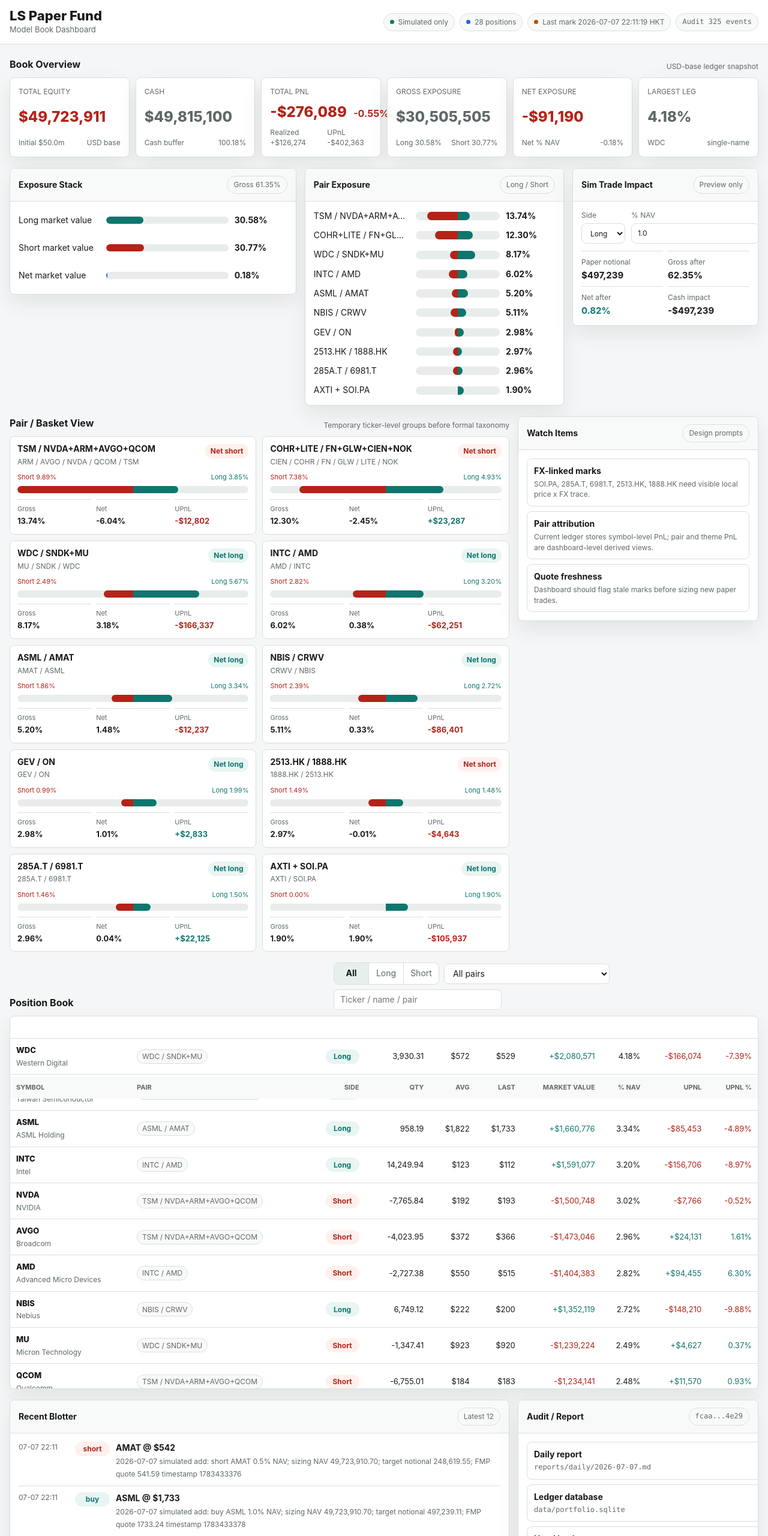
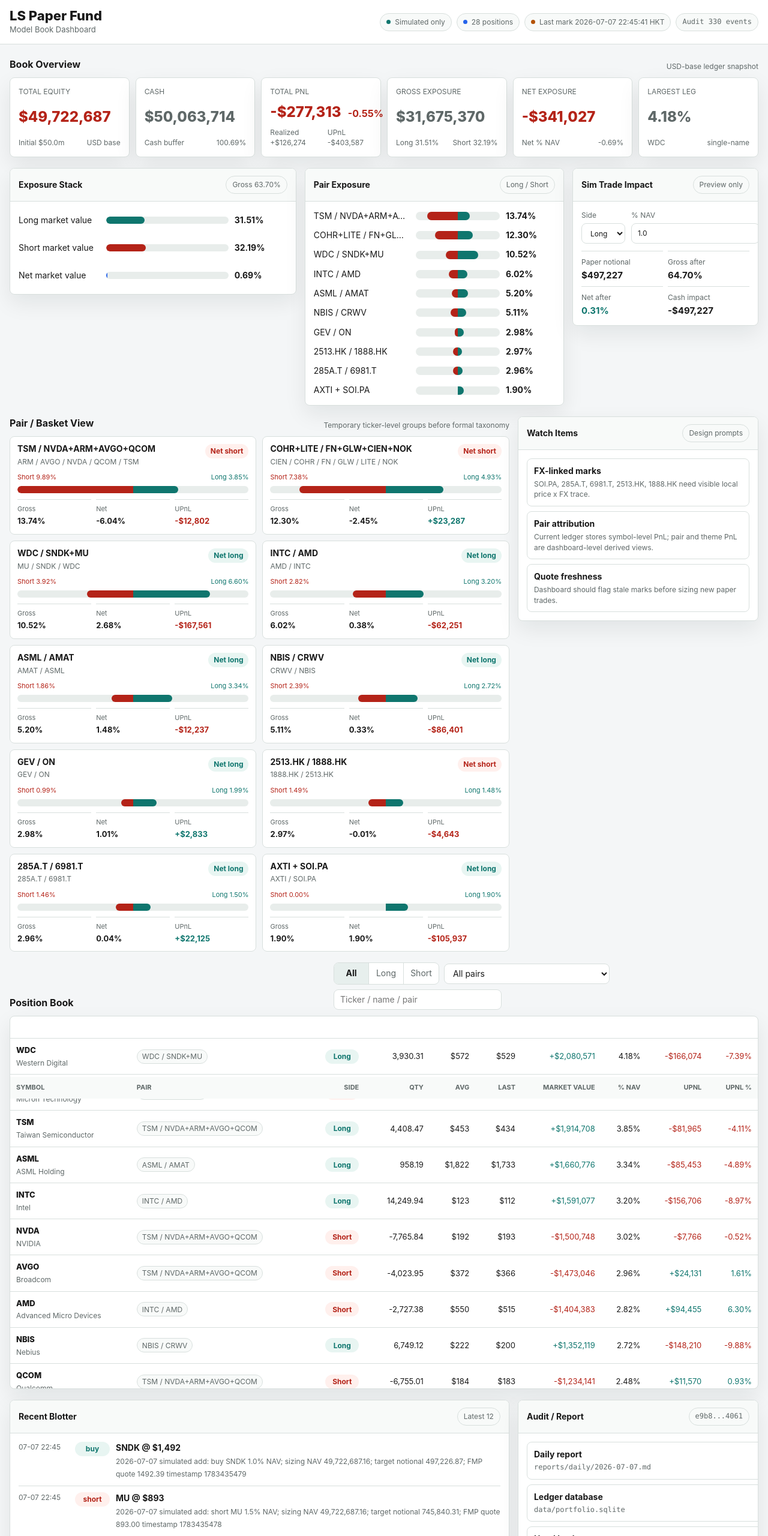
Before and after one commit to JKZH12/ls-paper-fund-audit, a plain HTML site: page reports/dashboard/index.html in a window 1280 px wide. Shown: the top 2560 px of the page at 60% size. Drawn offline with Linux system fonts and the light colour scheme.

Commit message:
Anchor MU and SNDK paper trades 2026-07-07

```diff
--- a/reports/dashboard/index.html
+++ b/reports/dashboard/index.html
@@ -793,8 +793,8 @@
       <div class="status-strip" aria-label="book status">
         <span class="pill"><span class="dot long"></span>Simulated only</span>
         <span class="pill"><span class="dot"></span>28 positions</span>
-        <span class="pill"><span class="dot warn"></span>Last mark 2026-07-07 22:11:19 HKT</span>
-        <span class="pill mono">Audit 325 events</span>
+        <span class="pill"><span class="dot warn"></span>Last mark 2026-07-07 22:45:41 HKT</span>
+        <span class="pill mono">Audit 330 events</span>
       </div>
     </div>
   </header>
@@ -812,7 +812,7 @@
       <div class="panel">
         <div class="panel-header">
           <div class="panel-title">Exposure Stack</div>
-          <span class="pill">Gross 61.35%</span>
+          <span class="pill">Gross 63.70%</span>
         </div>
         <div class="panel-body">
           <div id="exposureStack" class="exposure-stack"></div>
@@ -938,7 +938,7 @@
       <div class="panel">
         <div class="panel-header">
           <div class="panel-title">Audit / Report</div>
-          <span class="pill mono">fcaa...4e29</span>
+          <span class="pill mono">e9b8...4061</span>
         </div>
         <div class="panel-body">
           <div class="watch-list">
@@ -952,7 +952,7 @@
             </div>
             <div class="watch-item">
               <strong>Head hash</strong>
-              <span class="mono">fcaad01e7179acf2a0b1d7708564cf7733e26237fc1a46b50efb3841b2c44e29</span>
+              <span class="mono">e9b80873c04bc2b3527ace93bca8418a275e5f7f63d62e1b11a6ef4c68f44061</span>
             </div>
           </div>
           <div class="footnote">All order-related actions remain local paper-trading actions only.</div>
@@ -963,20 +963,20 @@
 
   <script>
     const book = {
-      "asOf": "2026-07-07 22:11:19 HKT",
+      "asOf": "2026-07-07 22:45:41 HKT",
       "summary": {
-            "totalEquity": 49723910.697841726,
-            "cash": 49815100.31333865,
-            "longMarketValue": 15207157.614491725,
-            "shortMarketValue": 15298347.22998865,
-            "netMarketValue": -91189.61549692403,
-            "grossExposure": 30505504.844480373,
-            "totalPnl": -276089.30215827376,
-            "returnPct": -0.005521786043165475,
+            "totalEquity": 49722687.15611911,
+            "cash": 50063713.74913859,
+            "longMarketValue": 15667171.677852394,
+            "shortMarketValue": 16008198.270871878,
+            "netMarketValue": -341026.5930194829,
+            "grossExposure": 31675369.94872427,
+            "totalPnl": -277312.8438808918,
+            "returnPct": -0.005546256877617836,
             "realizedPnl": 126273.98766311951,
-            "unrealizedPnl": -402363.28982139344,
-            "grossExposurePct": 0.6134976999265761,
-            "netExposurePct": -0.0018339188172679694
+            "unrealizedPnl": -403586.8315440079,
+            "grossExposurePct": 0.6370405897265782,
+            "netExposurePct": -0.006858571258402203
       },
       "positions": [
             {
@@ -988,7 +988,7 @@
                   "averageCost": 9.03975,
                   "lastPrice": 8.9264,
                   "realizedPnl": 0.0,
-                  "updatedAt": "2026-07-07 22:11:11 HKT"
+                  "updatedAt": "2026-07-07 22:45:41 HKT"
             },
             {
                   "symbol": "2513.HK",
@@ -999,7 +999,7 @@
                   "averageCost": 209.2275,
                   "lastPrice": 205.3072,
                   "realizedPnl": 0.0,
-                  "updatedAt": "2026-07-07 22:11:11 HKT"
+                  "updatedAt": "2026-07-07 22:45:41 HKT"
             },
             {
                   "symbol": "285A.T",
@@ -1010,7 +1010,7 @@
                   "averageCost": 447.79625,
                   "lastPrice": 446.94692,
                   "realizedPnl": 0.0,
-                  "updatedAt": "2026-07-07 22:11:11 HKT"
+                  "updatedAt": "2026-07-07 22:45:41 HKT"
             },
             {
                   "symbol": "6981.T",
@@ -1021,7 +1021,7 @@
                   "averageCost": 58.713809,
                   "lastPrice": 56.8684396,
                   "realizedPnl": 0.0,
-                  "updatedAt": "2026-07-07 22:11:11 HKT"
+                  "updatedAt": "2026-07-07 22:45:41 HKT"
             },
             {
                   "symbol": "AMAT",
@@ -1032,7 +1032,7 @@
                   "averageCost": 584.4873984307543,
                   "lastPrice": 541.59,
                   "realizedPnl": 0.0,
-                  "updatedAt": "2026-07-07 22:11:19 HKT"
+                  "updatedAt": "2026-07-07 22:45:41 HKT"
             },
             {
                   "symbol": "AMD",
@@ -1043,7 +1043,7 @@
                   "averageCost": 549.5520332361541,
                   "lastPrice": 514.92,
                   "realizedPnl": 0.0,
-                  "updatedAt": "2026-07-07 22:11:11 HKT"
+                  "updatedAt": "2026-07-07 22:45:41 HKT"
             },
             {
                   "symbol": "ARM",
@@ -1054,7 +1054,7 @@
                   "averageCost": 328.46,
                   "lastPrice": 310.39,
                   "realizedPnl": 0.0,
-                  "updatedAt": "2026-07-07 22:11:11 HKT"
+                  "updatedAt": "2026-07-07 22:45:41 HKT"
             },
             {
                   "symbol": "ASML",
@@ -1065,7 +1065,7 @@
                   "averageCost": 1822.4217537073473,
                   "lastPrice": 1733.24,
                   "realizedPnl": 0.0,
-                  "updatedAt": "2026-07-07 22:11:17 HKT"
+                  "updatedAt": "2026-07-07 22:45:41 HKT"
             },
             {
                   "symbol": "AVGO",
@@ -1076,7 +1076,7 @@
                   "averageCost": 372.06689508129676,
                   "lastPrice": 366.07,
                   "realizedPnl": 0.0,
-                  "updatedAt": "2026-07-07 22:11:11 HKT"
+                  "updatedAt": "2026-07-07 22:45:41 HKT"
             },
             {
                   "symbol": "AXTI",
@@ -1087,7 +1087,7 @@
                   "averageCost": 65.20331100849629,
                   "lastPrice": 61.99,
                   "realizedPnl": 0.0,
-                  "updatedAt": "2026-07-07 22:11:11 HKT"
+                  "updatedAt": "2026-07-07 22:45:41 HKT"
             },
             {
                   "symbol": "CIEN",
@@ -1098,7 +1098,7 @@
                   "averageCost": 419.18,
                   "lastPrice": 415.95,
                   "realizedPnl": 0.0,
-                  "updatedAt": "2026-07-07 22:11:11 HKT"
+                  "updatedAt": "2026-07-07 22:45:41 HKT"
             },
             {
                   "symbol": "COHR",
@@ -1109,7 +1109,7 @@
                   "averageCost": 324.815,
                   "lastPrice": 320.45001,
                   "realizedPnl": 0.0,
-                  "updatedAt": "2026-07-07 22:11:11 HKT"
+                  "updatedAt": "2026-07-07 22:45:41 HKT"
             },
             {
                   "symbol": "CRWV",
@@ -1120,7 +1120,7 @@
                   "averageCost": 85.87335138282015,
                   "lastPrice": 81.628,
                   "realizedPnl": 0.0,
-                  "updatedAt": "2026-07-07 22:11:11 HKT"
+                  "updatedAt": "2026-07-07 22:45:41 HKT"
             },
             {
                   "symbol": "FN",
@@ -1131,7 +1131,7 @@
                   "averageCost": 489.57501,
                   "lastPrice": 476.68,
                   "realizedPnl": 0.0,
-                  "updatedAt": "2026-07-07 22:11:11 HKT"
+                  "updatedAt": "2026-07-07 22:45:41 HKT"
             },
             {
                   "symbol": "GEV",
@@ -1142,7 +1142,7 @@
                   "averageCost": 1066.0,
                   "lastPrice": 1062.4,
                   "realizedPnl": 0.0,
-                  "updatedAt": "2026-07-07 22:11:11 HKT"
+                  "updatedAt": "2026-07-07 22:45:41 HKT"
             },
             {
                   "symbol": "GLW",
@@ -1153,7 +1153,7 @@
                   "averageCost": 187.0,
                   "lastPrice": 184.246,
                   "realizedPnl": 0.0,
-                  "updatedAt": "2026-07-07 22:11:11 HKT"
+                  "updatedAt": "2026-07-07 22:45:41 HKT"
             },
             {
                   "symbol": "INTC",
@@ -1164,7 +1164,7 @@
                   "averageCost": 122.65193212099902,
                   "lastPrice": 111.655,
                   "realizedPnl": 0.0,
-                  "updatedAt": "2026-07-07 22:11:11 HKT"
+                  "updatedAt": "2026-07-07 22:45:41 HKT"
             },
             {
                   "symbol": "LITE",
@@ -1175,18 +1175,18 @@
                   "averageCost": 715.425,
                   "lastPrice": 703.44,
                   "realizedPnl": 0.0,
-                  "updatedAt": "2026-07-07 22:11:11 HKT"
+                  "updatedAt": "2026-07-07 22:45:41 HKT"
             },
             {
                   "symbol": "MU",
                   "name": "Micron Technology",
                   "theme": "Storage hierarchy",
                   "pair": "WDC / SNDK+MU",
-                  "quantity": -1347.4069475331,
-                  "averageCost": 923.1436617607814,
-                  "lastPrice": 919.71002,
-                  "realizedPnl": 0.0,
-                  "updatedAt": "2026-07-07 22:11:11 HKT"
+                  "quantity": -2182.6144586193,
+                  "averageCost": 911.6087740416866,
+                  "lastPrice": 893.0,
+                  "realizedPnl": 0.0,
+                  "updatedAt": "2026-07-07 22:45:41 HKT"
             },
             {
                   "symbol": "NBIS",
@@ -1197,7 +1197,7 @@
                   "averageCost": 222.2999231219273,
                   "lastPrice": 200.34,
                   "realizedPnl": 0.0,
-                  "updatedAt": "2026-07-07 22:11:11 HKT"
+                  "updatedAt": "2026-07-07 22:45:41 HKT"
             },
             {
                   "symbol": "NOK",
@@ -1208,7 +1208,7 @@
                   "averageCost": 12.185,
                   "lastPrice": 12.001,
                   "realizedPnl": 0.0,
-                  "updatedAt": "2026-07-07 22:11:11 HKT"
+                  "updatedAt": "2026-07-07 22:45:41 HKT"
             },
             {
                   "symbol": "NVDA",
@@ -1219,7 +1219,7 @@
                   "averageCost": 192.25,
                   "lastPrice": 193.25,
                   "realizedPnl": 0.0,
-                  "updatedAt": "2026-07-07 22:11:11 HKT"
+                  "updatedAt": "2026-07-07 22:45:41 HKT"
             },
             {
                   "symbol": "ON",
@@ -1230,7 +1230,7 @@
                   "averageCost": 91.59,
                   "lastPrice": 90.45,
                   "realizedPnl": 0.0,
-                  "updatedAt": "2026-07-07 22:11:11 HKT"
+                  "updatedAt": "2026-07-07 22:45:41 HKT"
             },
             {
                   "symbol": "QCOM",
@@ -1241,18 +1241,18 @@
                   "averageCost": 184.41275790647683,
                   "lastPrice": 182.7,
                   "realizedPnl": 0.0,
-                  "updatedAt": "2026-07-07 22:11:11 HKT"
+                  "updatedAt": "2026-07-07 22:45:41 HKT"
             },
             {
                   "symbol": "SNDK",
                   "name": "SanDisk",
                   "theme": "Storage hierarchy",
                   "pair": "WDC / SNDK+MU",
-                  "quantity": 471.7347886755,
-                  "averageCost": 1581.64,
-                  "lastPrice": 1571.27502,
-                  "realizedPnl": 0.0,
-                  "updatedAt": "2026-07-07 22:11:11 HKT"
+                  "quantity": 804.909677009,
+                  "averageCost": 1544.6968998819077,
+                  "lastPrice": 1492.39,
+                  "realizedPnl": 0.0,
+                  "updatedAt": "2026-07-07 22:45:41 HKT"
             },
             {
                   "symbol": "SOI.PA",
@@ -1263,7 +1263,7 @@
                   "averageCost": 135.3608,
                   "lastPrice": 118.8823275,
                   "realizedPnl": 0.0,
-                  "updatedAt": "2026-07-07 22:11:11 HKT"
+                  "updatedAt": "2026-07-07 22:45:41 HKT"
             },
             {
                   "symbol": "TSM",
@@ -1274,7 +1274,7 @@
                   "averageCost": 452.9175616219673,
                   "lastPrice": 434.325,
                   "realizedPnl": 0.0,
-                  "updatedAt": "2026-07-07 22:11:11 HKT"
+                  "updatedAt": "2026-07-07 22:45:41 HKT"
             },
             {
                   "symbol": "WDC",
@@ -1285,10 +1285,26 @@
                   "averageCost": 571.6196492233518,
                   "lastPrice": 529.365,
                   "realizedPnl": 0.0,
-                  "updatedAt": "2026-07-07 22:11:11 HKT"
+                  "updatedAt": "2026-07-07 22:45:41 HKT"
             }
       ],
       "trades": [
+            {
+                  "time": "2026-07-07 22:45:41 HKT",
+                  "symbol": "SNDK",
+                  "side": "buy",
+                  "quantity": 333.1748883335,
+                  "price": 1492.39,
+                  "notes": "2026-07-07 simulated add: buy SNDK 1.0% NAV; sizing NAV 49,722,687.16; target notional 497,226.87; FMP quote 1492.39 timestamp 1783435479"
+            },
+            {
+                  "time": "2026-07-07 22:45:38 HKT",
+                  "symbol": "MU",
+                  "side": "short",
+                  "quantity": 835.2075110862,
+                  "price": 893.0,
+                  "notes": "2026-07-07 simulated add: short MU 1.5% NAV; sizing NAV 49,722,687.16; target notional 745,840.31; FMP quote 893.00 timestamp 1783435478"
+            },
             {
                   "time": "2026-07-07 22:11:11 HKT",
                   "symbol": "AMAT",
@@ -1368,22 +1384,6 @@
                   "quantity": 3989.069324701,
                   "price": 187.0,
                   "notes": "short 1.5% NAV Corning / GLW; sizing NAV 49730397.58; notional 745955.96; source FMP GLW quote timestamp 1783432350"
-            },
-            {
-                  "time": "2026-07-07 21:52:53 HKT",
-                  "symbol": "FN",
-                  "side": "short",
-                  "quantity": 2539.4677304542,
-                  "price": 489.57501,
-                  "notes": "short 2.5% NAV Fabrinet / FN; sizing NAV 49730397.58; notional 1243259.94; source FMP FN quote timestamp 1783432342"
-            },
-            {
-                  "time": "2026-07-07 21:52:53 HKT",
-                  "symbol": "LITE",
-                  "side": "buy",
-                  "quantity": 1737.7921368862,
-                  "price": 715.425,
-                  "notes": "buy 2.5% NAV LITE; sizing NAV 49730397.58; notional 1243259.94; source FMP LITE quote timestamp 1783432349"
             }
       ]
 };
```
Also changed, not shown: audit/manifests/2026-07-07.json (+18 -18 lines), 2 other files.
